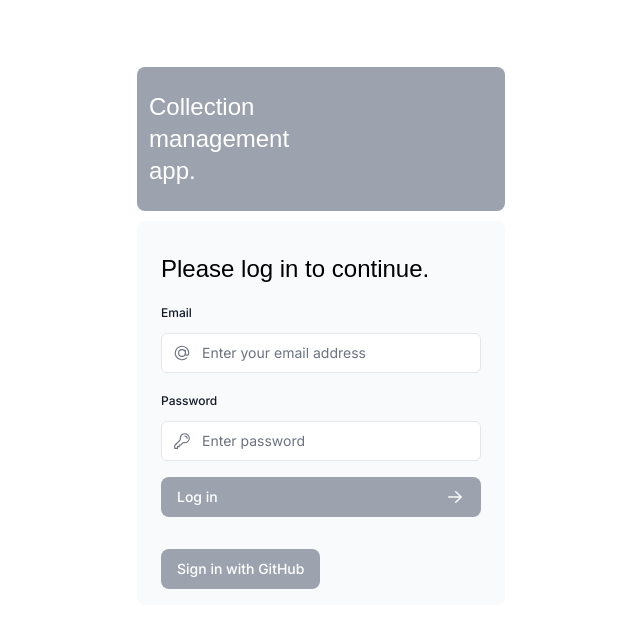
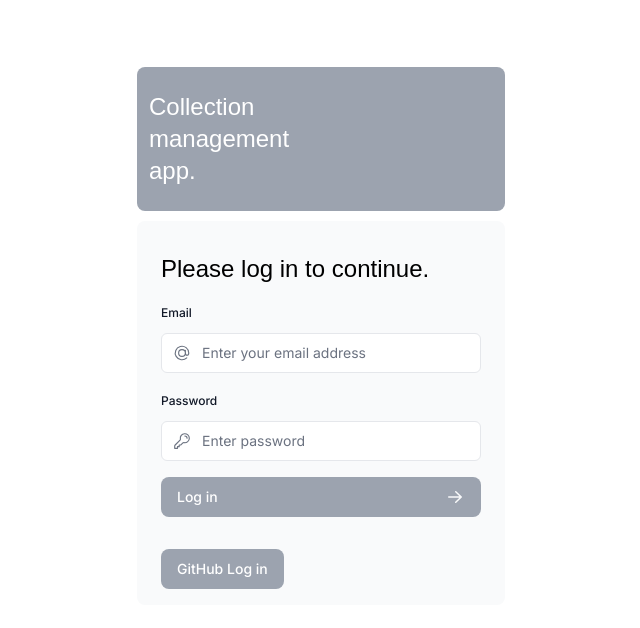
Before and after one commit to mori-tt/nextjs-dashboard, a Next.js app: page /login in a window 1280 px wide. Shown: the top 628 px of the page, without its empty margins (319-959 px from the left). Built offline with nearby package versions, Linux system fonts and the light colour scheme; no server answers; a web font is replaced by a local one.

Commit message:
🚧 github loginについて、auth.tsとauth.config.tsに記述するが動かず、app/api/auth/[...nextauth].tsに記述するのか。。。。

```diff
--- /dev/null
+++ b/app/api/auth/[...nextauth].ts
@@ -0,0 +1,4 @@
+import NextAuth from 'next-auth';
+import { authConfig } from '../../../auth.config'; // auth.config.tsのパスを適切に設定
+
+export default NextAuth(authConfig);
--- a/app/ui/GithubLoginButton.tsx
+++ /dev/null
@@ -1,10 +0,0 @@
-'use client';
-
-import { Button } from './button';
-import { signIn } from 'next-auth/react';
-
-export default function GithubLoginButton() {
-  return (
-    <Button onClick={() => signIn('github')}>Sign in with GitHub</Button>
-  );
-}
--- a/app/ui/dashboard/sidenav.tsx
+++ b/app/ui/dashboard/sidenav.tsx
@@ -12,7 +12,9 @@ export default function SideNav() {
         href="/"
       >
         <div className="w-32 text-white md:w-40">
-          <h1 className={`${lusitana.className} mb-3 text-2xl`}>Collection management app.</h1>
+          <h1 className={`${lusitana.className} mb-3 text-2xl`}>
+            Collection management app.
+          </h1>
         </div>
       </Link>
       <div className="flex grow flex-row justify-between space-x-2 md:flex-col md:space-x-0 md:space-y-2">
--- a/app/ui/login-form.tsx
+++ b/app/ui/login-form.tsx
@@ -1,5 +1,4 @@
 'use client';
-
 import { authenticate } from '@/app/lib/actions';
 import { lusitana } from '@/app/ui/fonts';
 import {
@@ -11,8 +10,6 @@ import { ArrowRightIcon } from '@heroicons/react/20/solid';
 import { Button } from './button';
 import { useFormState, useFormStatus } from 'react-dom';
 import { signIn } from 'next-auth/react';
-import GithubLoginButton from './GithubLoginButton';
-
 
 export default function LoginForm() {
   const [errorMessage, dispatch] = useFormState(authenticate, undefined);
@@ -63,8 +60,6 @@ export default function LoginForm() {
               <KeyIcon className="pointer-events-none absolute left-3 top-1/2 h-[18px] w-[18px] -translate-y-1/2 text-gray-500 peer-focus:text-gray-900" />
             </div>
           </div>
-
-
         </div>
         <LoginButton />
 
@@ -81,13 +76,11 @@ export default function LoginForm() {
           )}
         </div>
         <div>
-           <GithubLoginButton />
+          <GithubLoginButton />
         </div>
-
       </div>
     </form>
   );
-
 }
 
 function LoginButton() {
@@ -99,3 +92,14 @@ function LoginButton() {
     </Button>
   );
 }
+
+function GithubLoginButton() {
+  return (
+    <Button
+      onClick={() => signIn('github')}
+      className="rounded bg-gray-400 p-2 hover:bg-gray-500"
+    >
+      GitHub Log in
+    </Button>
+  );
+}
--- a/auth.config.ts
+++ b/auth.config.ts
@@ -1,4 +1,5 @@
 import type { NextAuthConfig } from 'next-auth';
+import GithubProvider from 'next-auth/providers/github';
 
 export const authConfig = {
   pages: {
@@ -18,5 +19,10 @@ export const authConfig = {
     },
   },
   providers: [
+    GithubProvider({
+      clientId: process.env.GITHUB_CLIENT_ID,
+      clientSecret: process.env.GITHUB_CLIENT_SECRET,
+    }),
+    // 他のプロバイダーもここに追加できます
   ],
 } satisfies NextAuthConfig;
--- /dev/null
+++ b/providers/NextAuth.tsx
@@ -0,0 +1,10 @@
+'use client';
+
+import { SessionProvider } from 'next-auth/react';
+import { ReactNode } from 'react';
+
+const NextAuthProvider = ({ children }: { children: ReactNode }) => {
+  return <SessionProvider>{children}</SessionProvider>;
+};
+
+export default NextAuthProvider;
```
Also changed, not shown: app/layout.tsx (+8 -7 lines), app/page.tsx (+2 -7 lines), auth.ts (line endings or trailing spaces).
